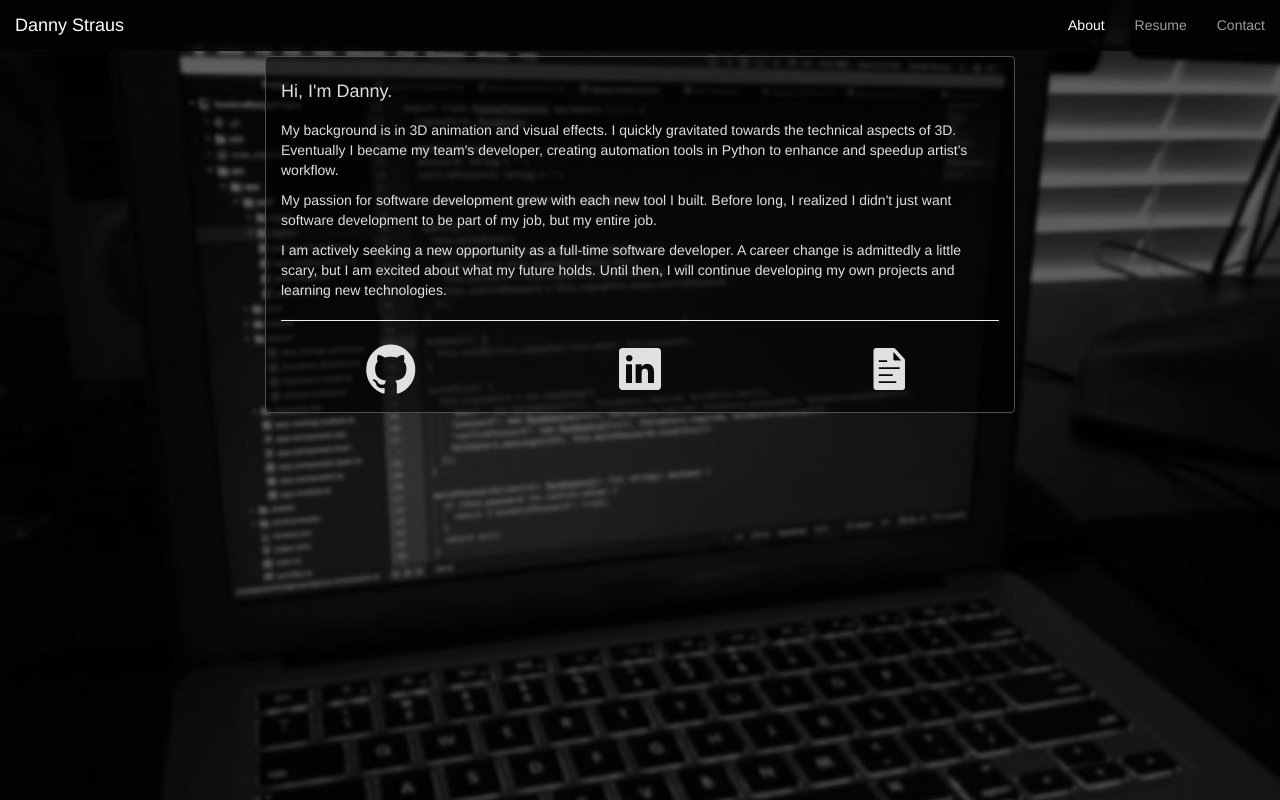
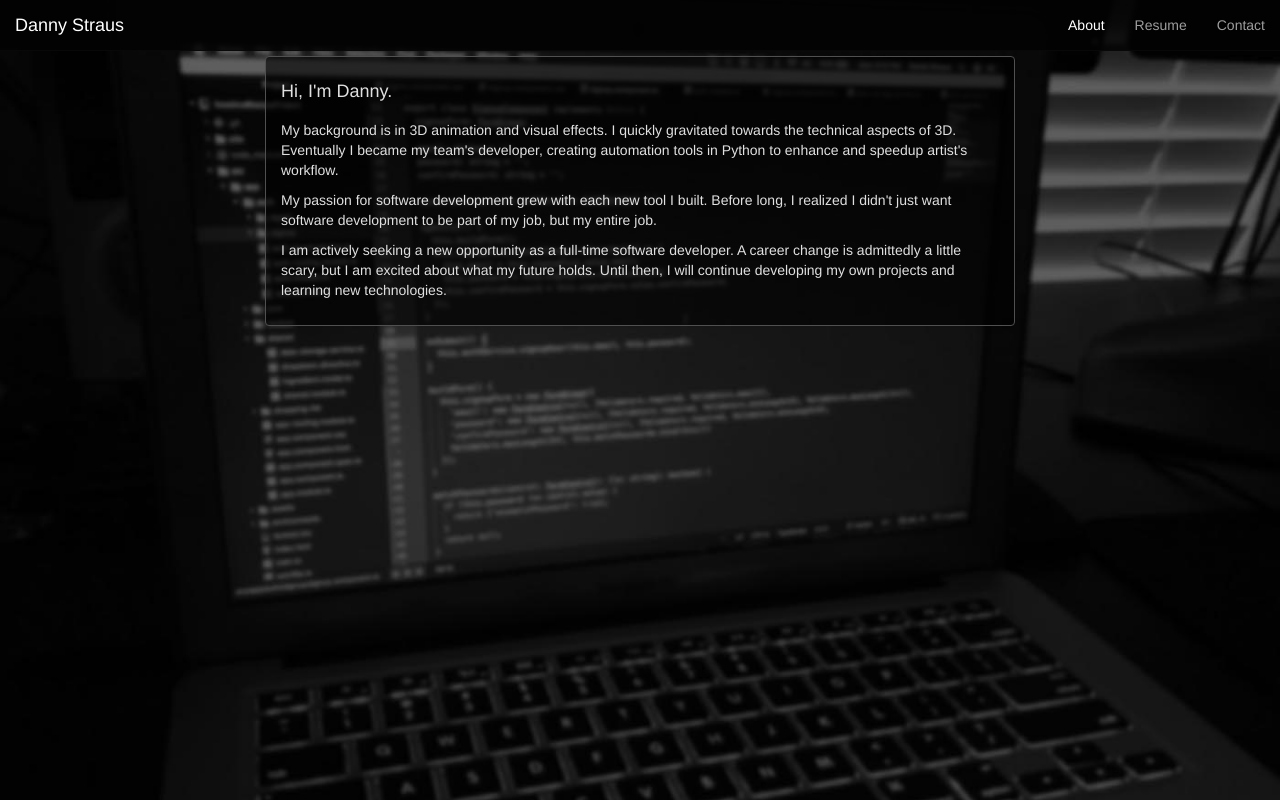
Before and after one commit to strausd/personal-site, an Angular app: page /about in a window 1280 px wide. Built offline with nearby package versions, Linux system fonts and the light colour scheme.

Commit message:
Remove icons since they do not work on heroku

```diff
--- a/src/app/about/about.component.html
+++ b/src/app/about/about.component.html
@@ -7,7 +7,7 @@
           <p>My background is in 3D animation and visual effects. I quickly gravitated towards the technical aspects of 3D. Eventually I became my team's developer, creating automation tools in Python to enhance and speedup artist's workflow.</p>
           <p>My passion for software development grew with each new tool I built. Before long, I realized I didn't just want software development to be part of my job, but my entire job. </p>
           <p>I am actively seeking a new opportunity as a full-time software developer. A career change is admittedly a little scary, but I am excited about what my future holds. Until then, I will continue developing my own projects and learning new technologies.</p>
-          <hr>
+          <!-- <hr>
           <div class="row">
             <div class="col-xs-4">
               <div class="icon-container">
@@ -36,7 +36,7 @@
                 </a>
               </div>
             </div>
-          </div>
+          </div> -->
         </div>
       </div>
     </div>
```
